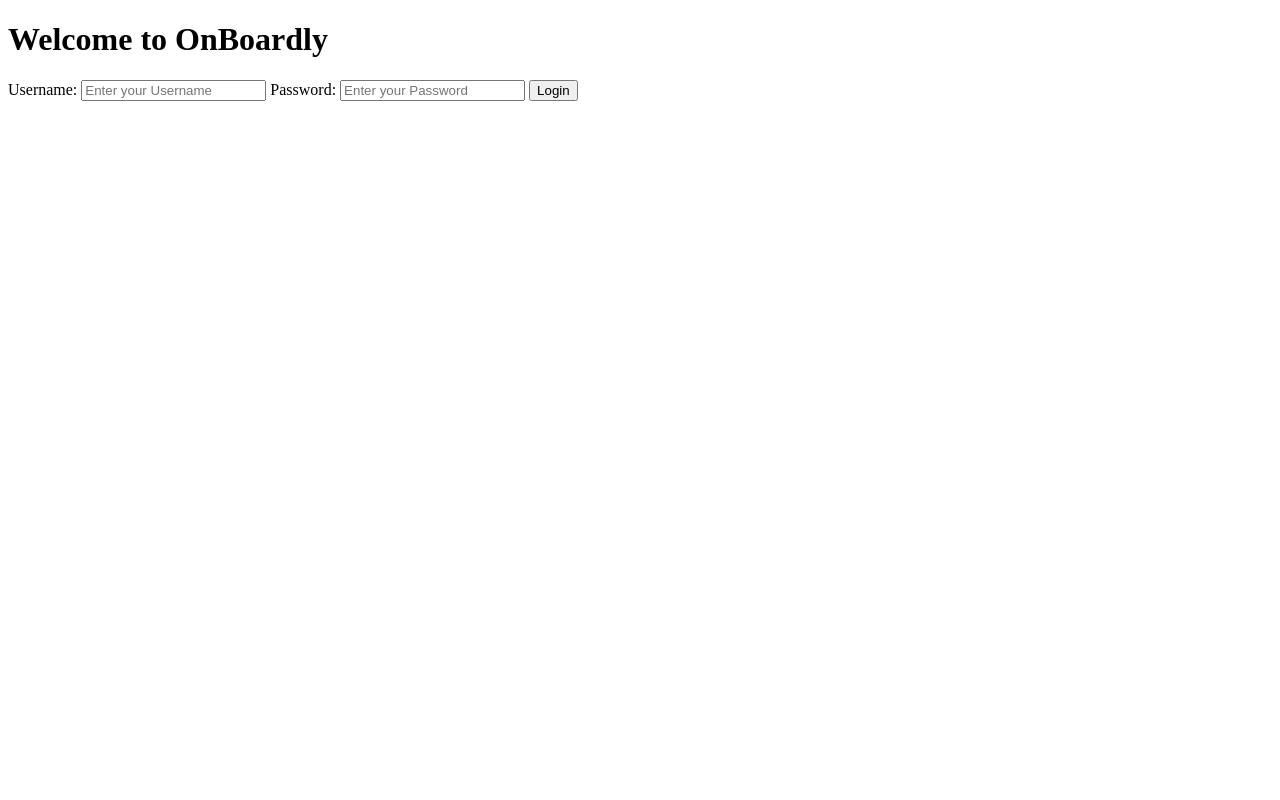
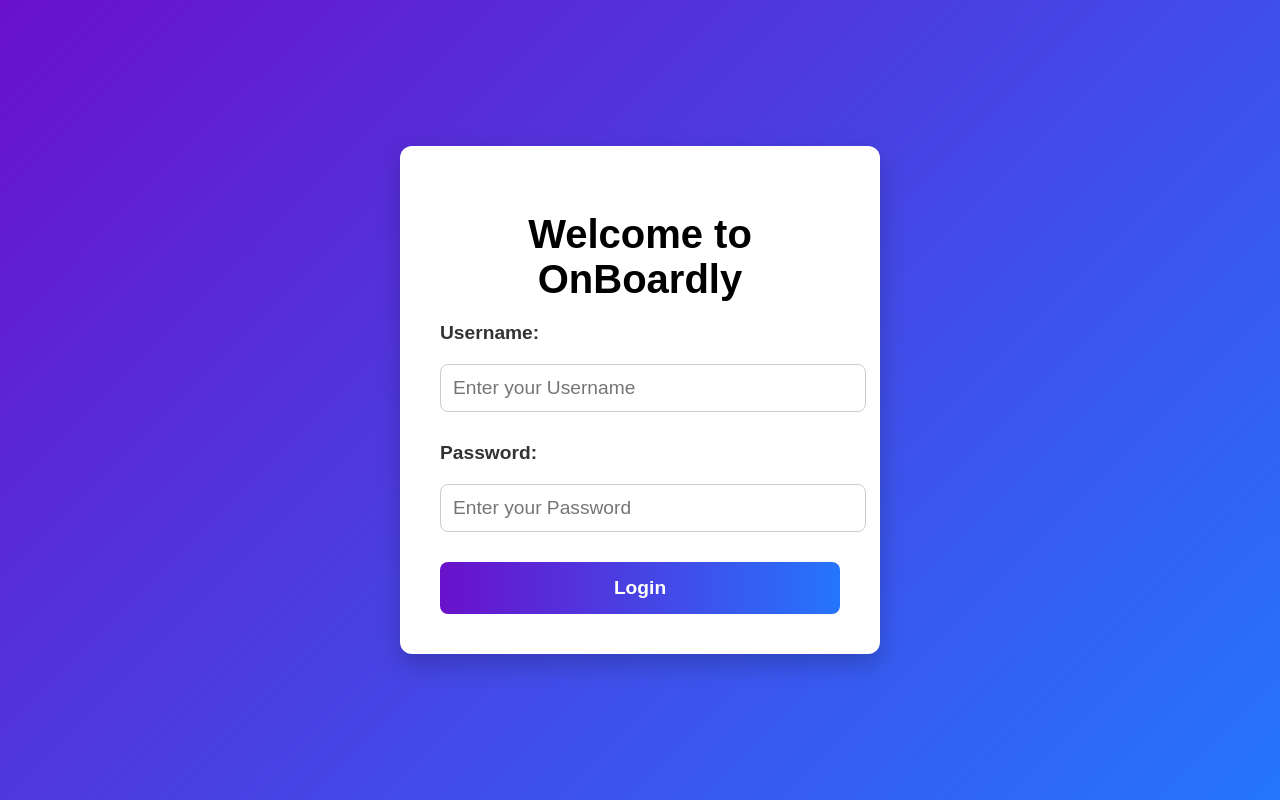
Before and after one commit to idan-nave/OnBoardly, a plain HTML site: page frontend/views/login.html in a window 1280 px wide. Drawn offline with Linux system fonts and the light colour scheme; the site is published under a folder, as on GitHub Pages, so addresses that start at the root find nothing.

Commit message:
changed the link to css oin login page

```diff
--- a/frontend/views/login.html
+++ b/frontend/views/login.html
@@ -1,7 +1,7 @@
 <!DOCTYPE html>
 <html lang="en">
 <head>
-    <link rel="stylesheet" href="/frontend/assets/css/login.css"> <!-- Adjust path to your CSS -->
+    <link rel="stylesheet" href="../assets/css/login.css"> <!-- Adjust path to your CSS -->
     <meta charset="UTF-8">
     <meta name="viewport" content="width=device-width, initial-scale=1.0">
     <title>OnBoardly Login</title>
```
